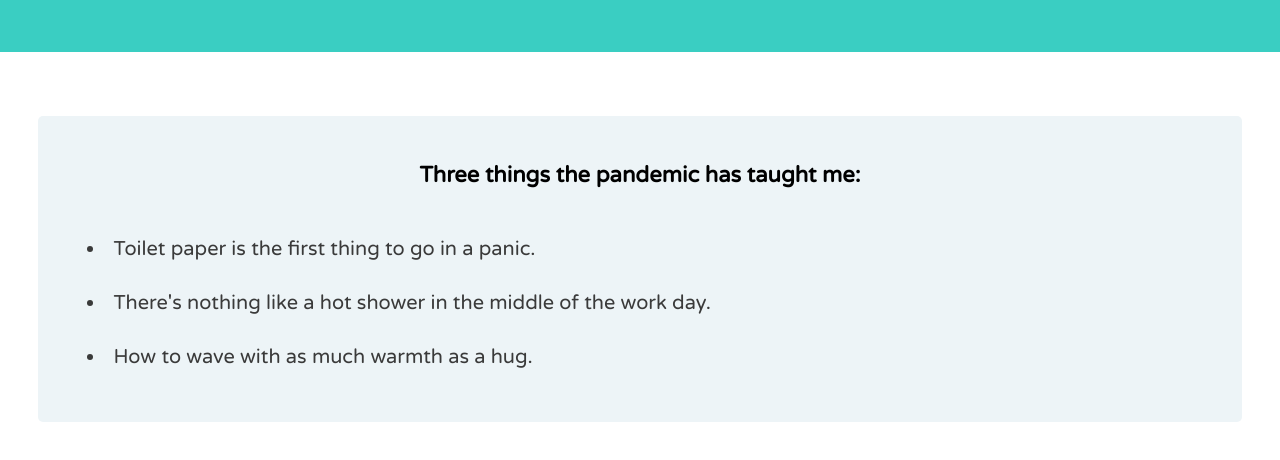
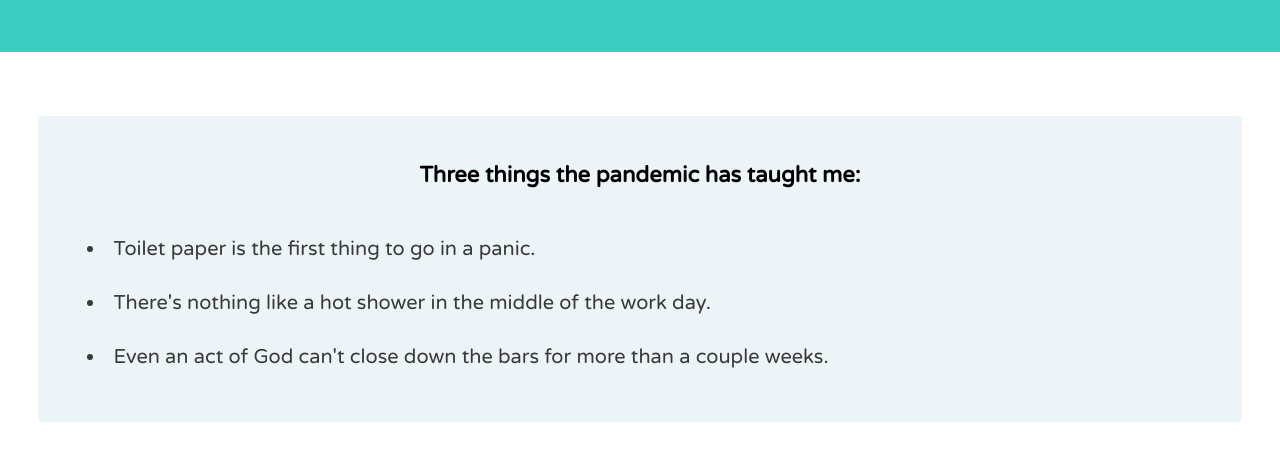
Before and after one commit to canosaer/wd3_week1_homework, a website: page index.html in a window 1280 px wide. Shown: the part 188-648 px from the top of the page. Drawn offline with Linux system fonts and the light colour scheme.

Commit message:
html edit

```diff
--- a/index.html
+++ b/index.html
@@ -24,7 +24,7 @@
 		<ul class="pandemic__list">
 			<li class="pandemic__item">Toilet paper is the first thing to go in a panic.</li>
 			<li class="pandemic__item">There's nothing like a hot shower in the middle of the work day.</li>
-			<li class="pandemic__item">How to wave with as much warmth as a hug.</li>
+			<li class="pandemic__item">Even an act of God can't close down the bars for more than a couple weeks.</li>
 		</ul>
 	</section>
 
```
